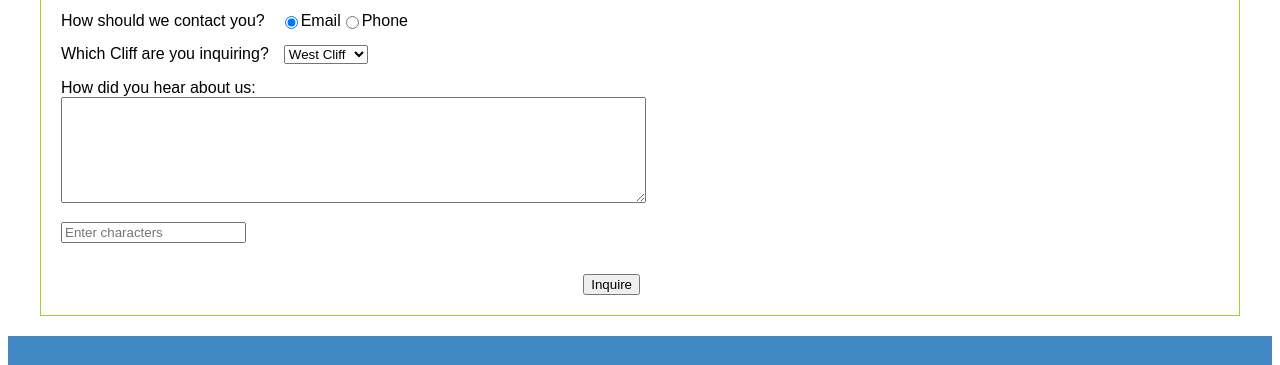
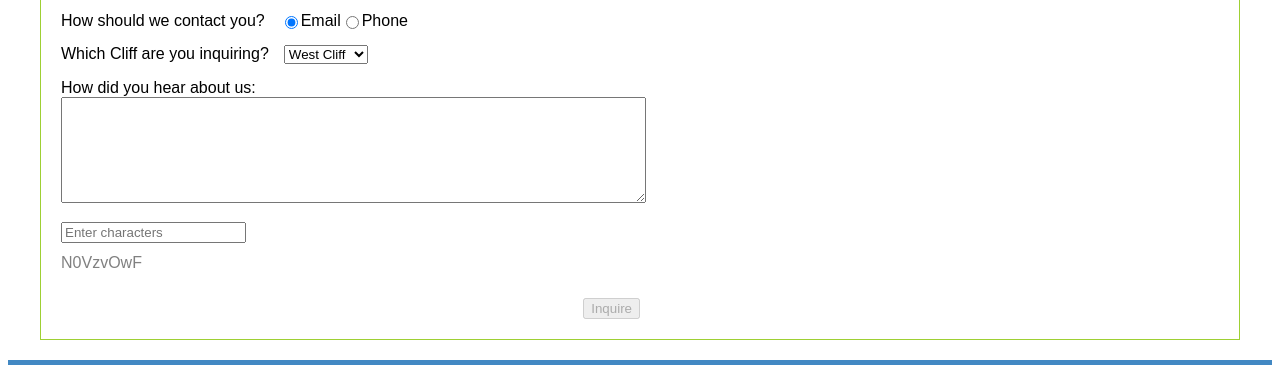
Before and after one commit to Jeromestein/homework-module1, a plain HTML site: page contact.html in a window 1280 px wide. Shown: the part 914-1279 px from the top of the page. Drawn offline with Linux system fonts and the light colour scheme.

Commit message:
Implement random code generation and form submission validation

```diff
--- a/contact.html
+++ b/contact.html
@@ -82,7 +82,7 @@
                     </div>
 
                     <div class="button">
-                        <input type="submit" value="Inquire">
+                        <input type="submit" id="submit" value="Inquire">
                     </div>
                     </div>
                 </fieldset>
@@ -113,5 +113,6 @@
     </div>
     <!-- JavaScript Codes -->
     <script src="site_scripts.js"></script>
+    <script src="randomcodes.js"></script>
 </body>
 </html>
--- /dev/null
+++ b/randomcodes.js
@@ -0,0 +1,26 @@
+/* ------ RANDOM CODES ------ */
+
+// Function to generate combination of characters
+function generateCode() {
+    // Create variables to store generated codes and the type of characters we want to show as codes
+    var code = ''; // initialize to null value
+    var str = 'ABCDEFGHIJKLMNOPQRSTUVWXYZabcdefghijklmnopqrstuvwxyz0123456789@#$%'; // character set
+
+    // Generate character multiple times using a loop
+    for (var i = 1; i <= 8; i++) {
+        var char = Math.floor(Math.random() * str.length); // random select a character from the variable
+        code += str.charAt(char); // accumulate the generated character into a string of 8 characters
+    }
+    return code; // return the final accumulated string when loop ends
+}
+
+// Get HTML element to display
+document.getElementById("codes").innerHTML = generateCode(); // display generated code
+
+// Disable Button
+function disableButton() {
+    document.getElementById("submit").disabled = true; // disable the submit button
+}
+
+// Activate function
+disableButton();
```
